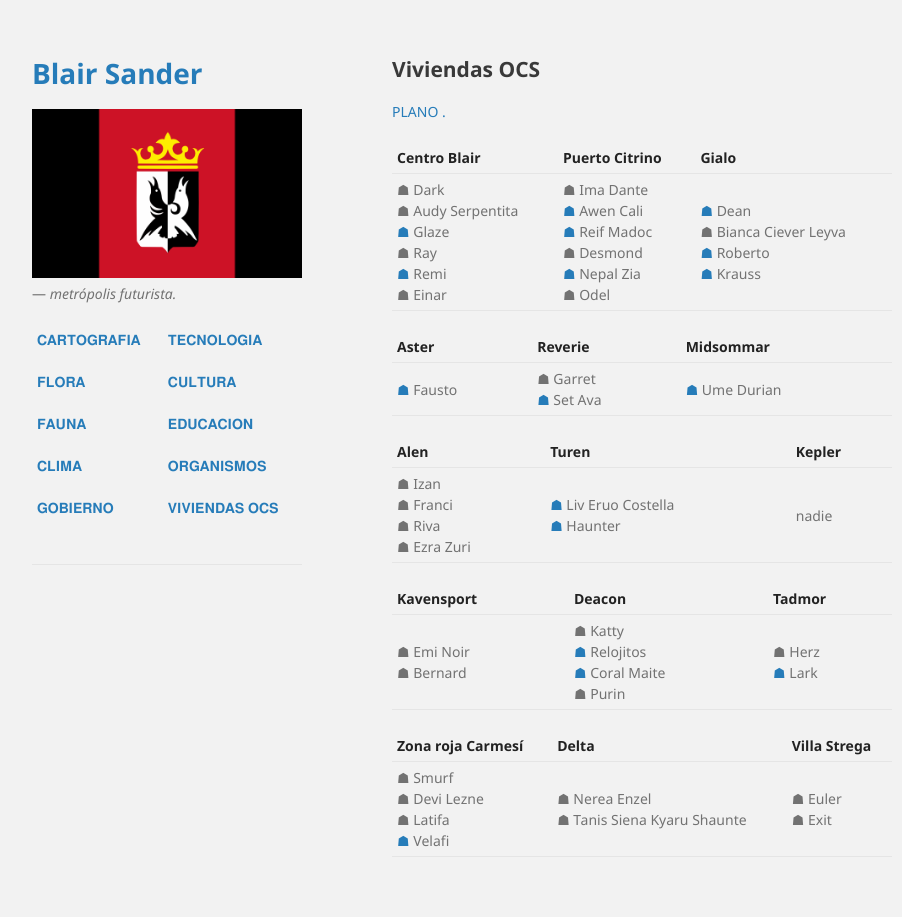
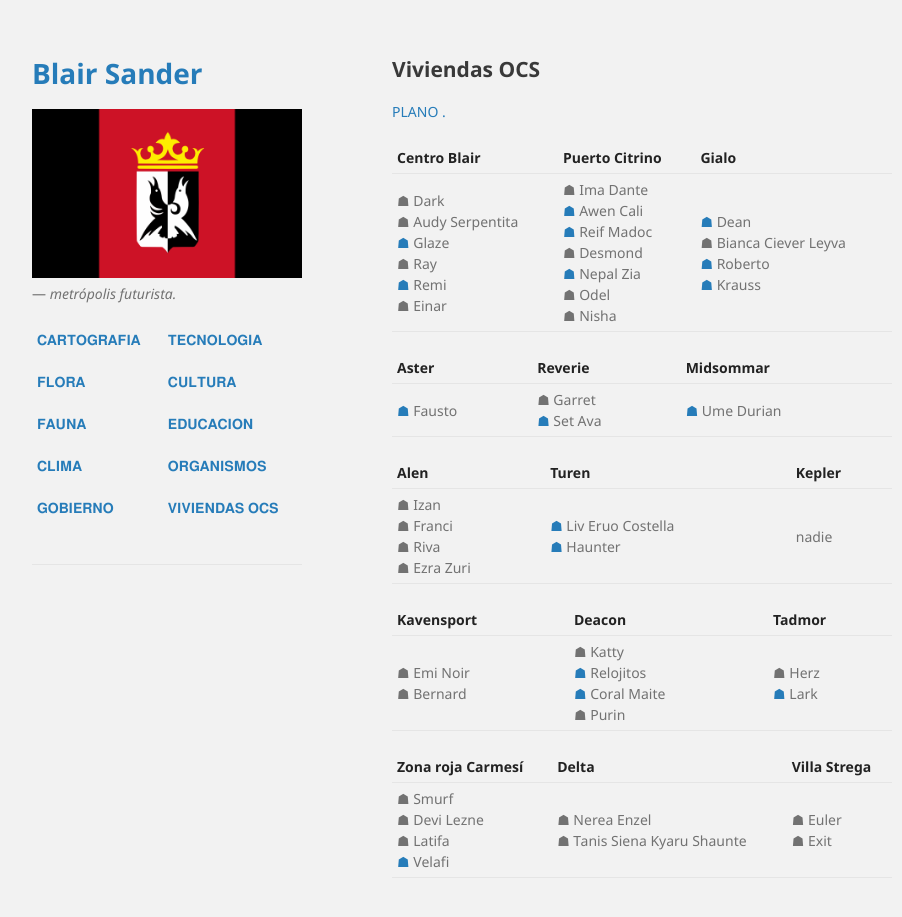
Before and after one commit to BlairSander/ciudad, a Jekyll site: the page built from ocs.md, in a window 1280 px wide and 948 px high. Shown: the top 917 px of the window, without its empty margins (178-1080 px from the left). Built offline with Jekyll 4.4.1, drawn with Linux system fonts in a browser that asks for light colours.

Commit message:
Update ocs.md

```diff
--- a/ocs.md
+++ b/ocs.md
@@ -8,7 +8,7 @@ layout: default
 
 | **Centro Blair**| **Puerto Citrino**| **Gialo**|
 |:-------------|:------------------|:------|
-| ☗ Dark <br>☗ Audy Serpentita <br>[☗](https://blairsander.github.io/ciudad/apartamentoglaze.html) Glaze <br>☗ Ray <br>[☗](https://blairsander.github.io/ciudad/apartamentoremi.html) Remi <br>☗ Einar | ☗ Ima Dante <br>[☗](https://blairsander.github.io/ciudad/mansionawen.html) Awen Cali <br>[☗](https://blairsander.github.io/ciudad/casagobierno) Reif Madoc <br>☗ Desmond <br>[☗](https://blairsander.github.io/ciudad/casanepalzia.html) Nepal Zia <br>☗ Odel | [☗](https://blairsander.github.io/ciudad/mansiondean.html) Dean <br>☗ Bianca Ciever Leyva <br>[☗](https://blairsander.github.io/ciudad/mansionroberto.html) Roberto <br>[☗](https://blairsander.github.io/ciudad/casakrauss.html) Krauss|
+| ☗ Dark <br>☗ Audy Serpentita <br>[☗](https://blairsander.github.io/ciudad/apartamentoglaze.html) Glaze <br>☗ Ray <br>[☗](https://blairsander.github.io/ciudad/apartamentoremi.html) Remi <br>☗ Einar | ☗ Ima Dante <br>[☗](https://blairsander.github.io/ciudad/mansionawen.html) Awen Cali <br>[☗](https://blairsander.github.io/ciudad/casagobierno) Reif Madoc <br>☗ Desmond <br>[☗](https://blairsander.github.io/ciudad/casanepalzia.html) Nepal Zia <br>☗ Odel <br>☗ Nisha| [☗](https://blairsander.github.io/ciudad/mansiondean.html) Dean <br>☗ Bianca Ciever Leyva <br>[☗](https://blairsander.github.io/ciudad/mansionroberto.html) Roberto <br>[☗](https://blairsander.github.io/ciudad/casakrauss.html) Krauss|
 
 
 | **Aster**| **Reverie**| **Midsommar** |
```
